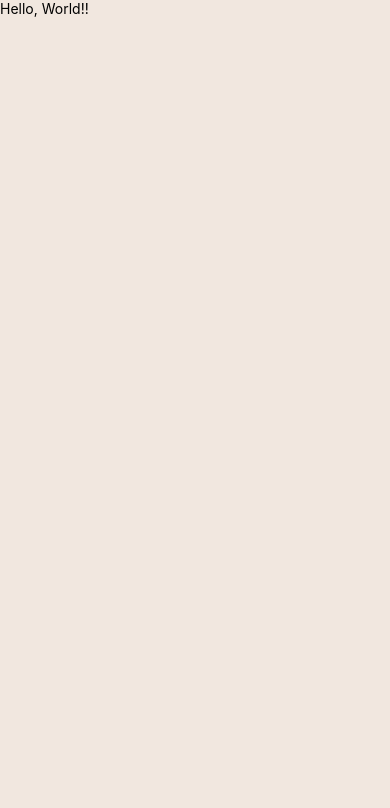
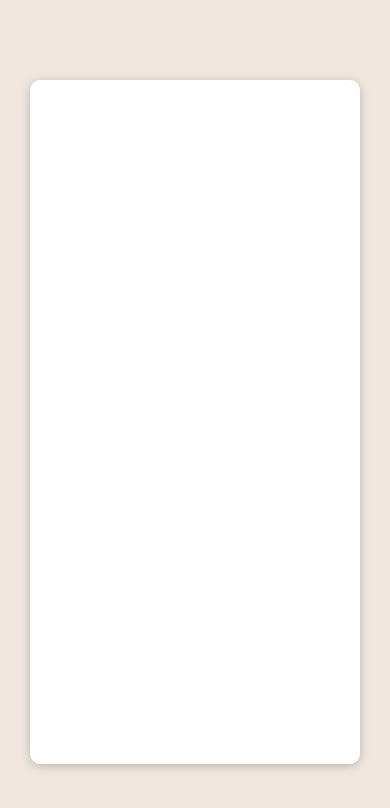
Before and after one commit to sparklaunch/product-preview-card-component, a React Native app: screen / in a window 390 px wide. Shown: the top 808 px of the page. Built offline with nearby package versions, Linux system fonts and the light colour scheme.

Commit message:
[Add] 컨테이너 추가.

```diff
--- a/App.js
+++ b/App.js
@@ -1,9 +1,10 @@
-import { StyleSheet, Text, View } from "react-native";
+import { StyleSheet, View } from "react-native";
+import Container from "./src/Components/Container";
 
 const App = () => {
   return (
     <View style={styles.backdrop}>
-      <Text>Hello, World!!</Text>
+      <Container />
     </View>
   );
 };
--- /dev/null
+++ b/src/Components/Container.js
@@ -0,0 +1,25 @@
+import { StyleSheet, View } from "react-native";
+
+const Container = () => {
+  return <View style={styles.container}></View>;
+};
+
+const styles = StyleSheet.create({
+  container: {
+    margin: 30,
+    marginVertical: 80,
+    flex: 1,
+    backgroundColor: "white",
+    borderRadius: 10,
+    shadowRadius: 10,
+    shadowColor: "gray",
+    shadowOffset: {
+      width: 0,
+      height: 2
+    },
+    shadowOpacity: 0.5,
+    elevation: 10
+  }
+});
+
+export default Container;
```
Also changed, not shown: 1 other file (tests, documents, lock files or other folders).
